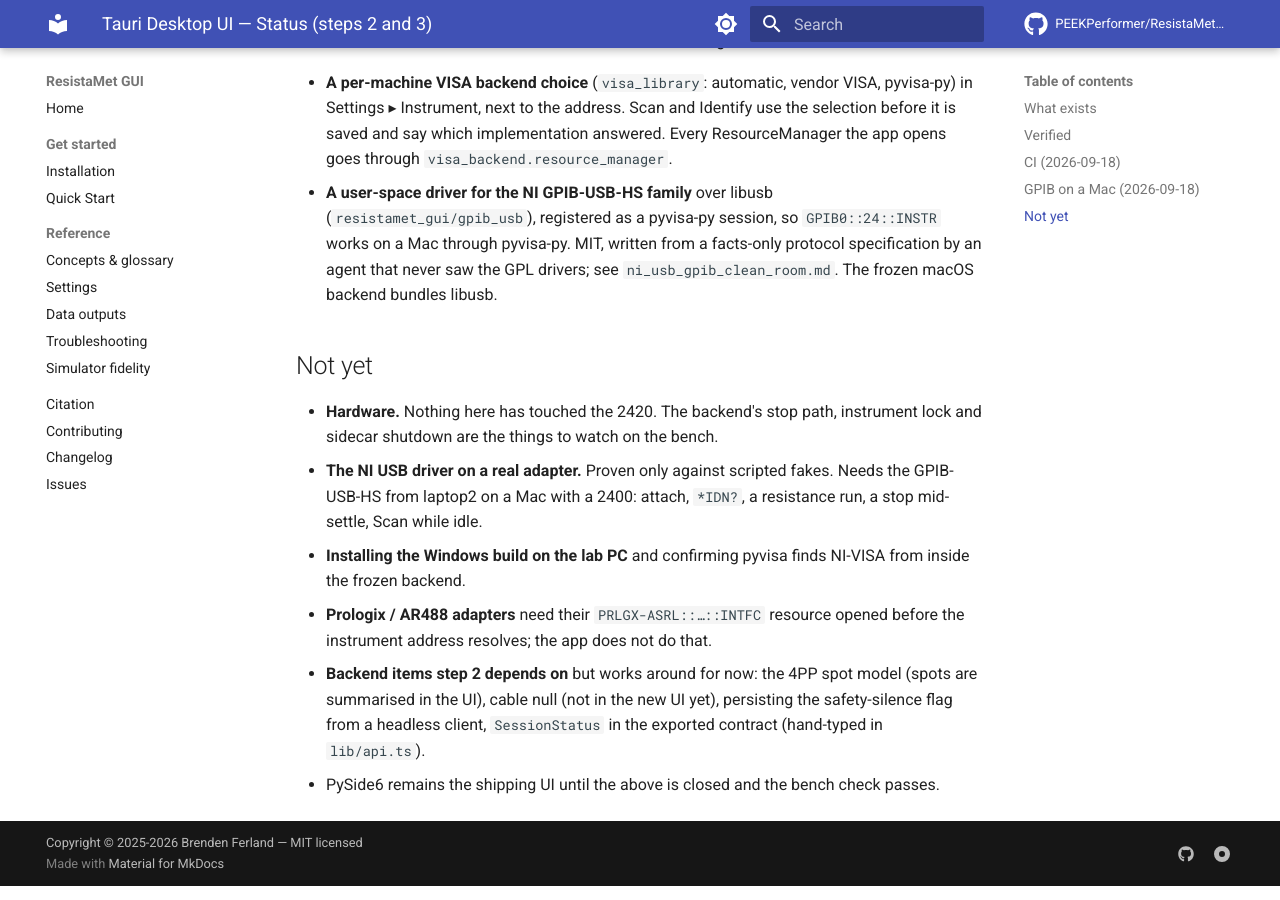
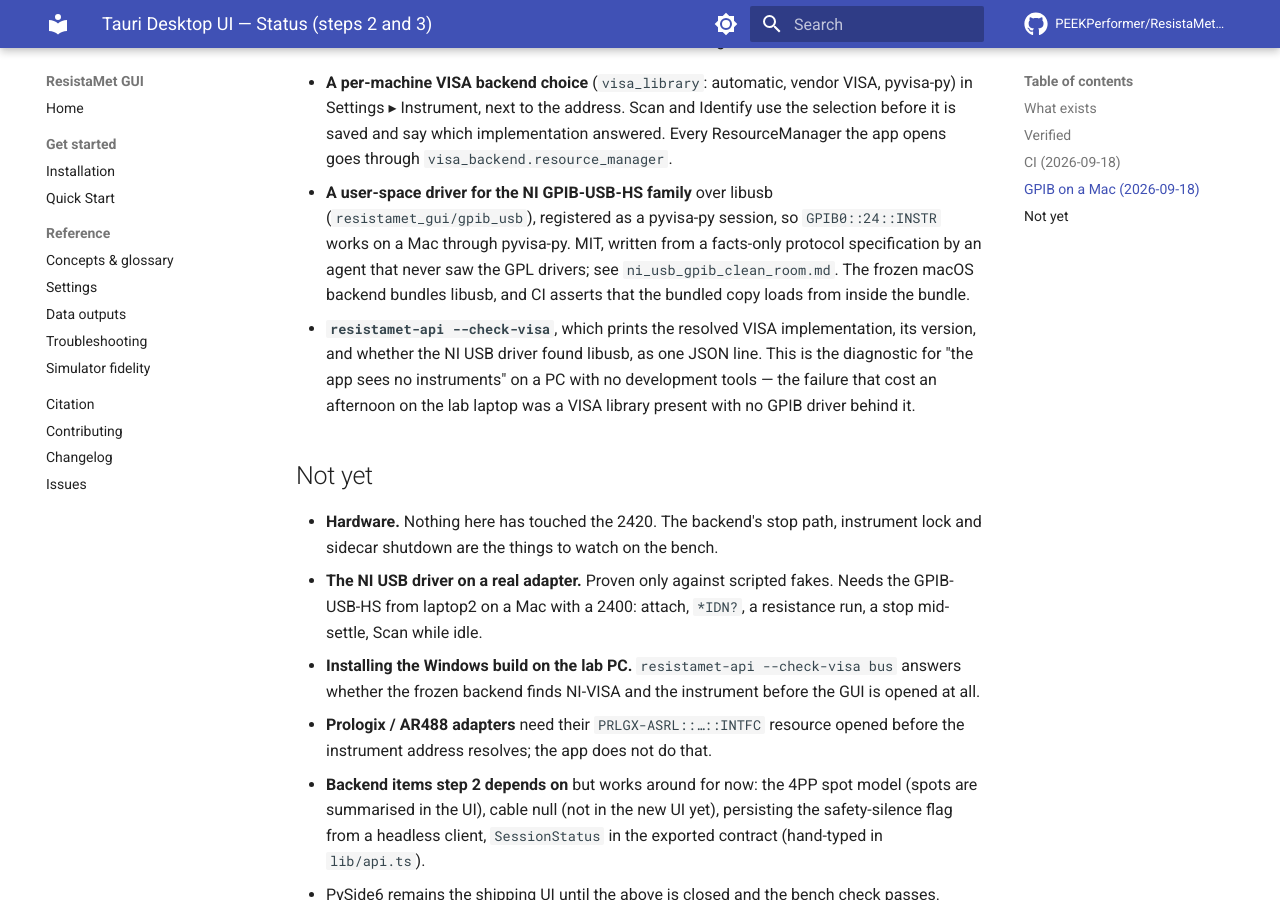
Before and after one commit to PEEKPerformer/ResistaMet-GUI, an MkDocs documentation site: the page built from docs/design/tauri_ui_status.md, in a window 1280 px wide and 900 px high, scrolled down 1822 px. Built offline with MkDocs 1.6.1 and Material for MkDocs 9.7.7, drawn with Linux system fonts in a browser that asks for light colours; comment, search, counter and statistics services are not loaded.

Commit message:
docs: the VISA diagnostic, and exactly what the orchestrator touched in the driver

```diff
--- a/docs/design/tauri_ui_status.md
+++ b/docs/design/tauri_ui_status.md
@@ -74,7 +74,14 @@ things landed for that:
   `GPIB0::24::INSTR` works on a Mac through pyvisa-py. MIT, written from a
   facts-only protocol specification by an agent that never saw the GPL
   drivers; see `ni_usb_gpib_clean_room.md`. The frozen macOS backend
-  bundles libusb.
+  bundles libusb, and CI asserts that the bundled copy loads from inside
+  the bundle.
+- **`resistamet-api --check-visa`**, which prints the resolved VISA
+  implementation, its version, and whether the NI USB driver found libusb,
+  as one JSON line. This is the diagnostic for "the app sees no
+  instruments" on a PC with no development tools — the failure that cost an
+  afternoon on the lab laptop was a VISA library present with no GPIB
+  driver behind it.
 
 ## Not yet
 
@@ -83,8 +90,9 @@ things landed for that:
 - **The NI USB driver on a real adapter.** Proven only against scripted
   fakes. Needs the GPIB-USB-HS from laptop2 on a Mac with a 2400: attach,
   `*IDN?`, a resistance run, a stop mid-settle, Scan while idle.
-- **Installing the Windows build on the lab PC** and confirming pyvisa finds
-  NI-VISA from inside the frozen backend.
+- **Installing the Windows build on the lab PC.** `resistamet-api
+  --check-visa bus` answers whether the frozen backend finds NI-VISA and the
+  instrument before the GUI is opened at all.
 - **Prologix / AR488 adapters** need their `PRLGX-ASRL::…::INTFC` resource
   opened before the instrument address resolves; the app does not do that.
 - **Backend items step 2 depends on** but works around for now: the 4PP spot
```
Also changed, not shown: docs/design/ni_usb_gpib_clean_room.md (+7 -4 lines).
